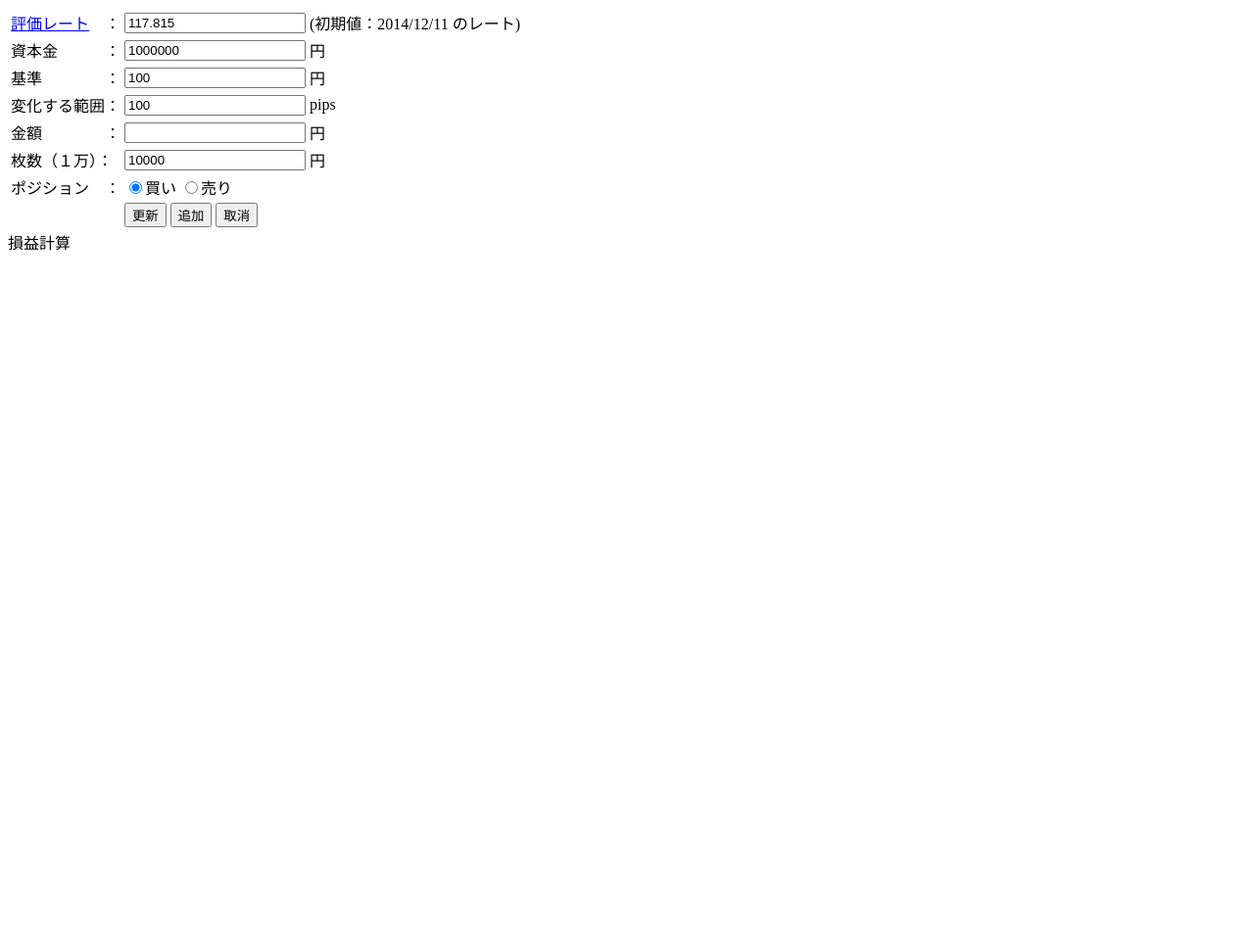
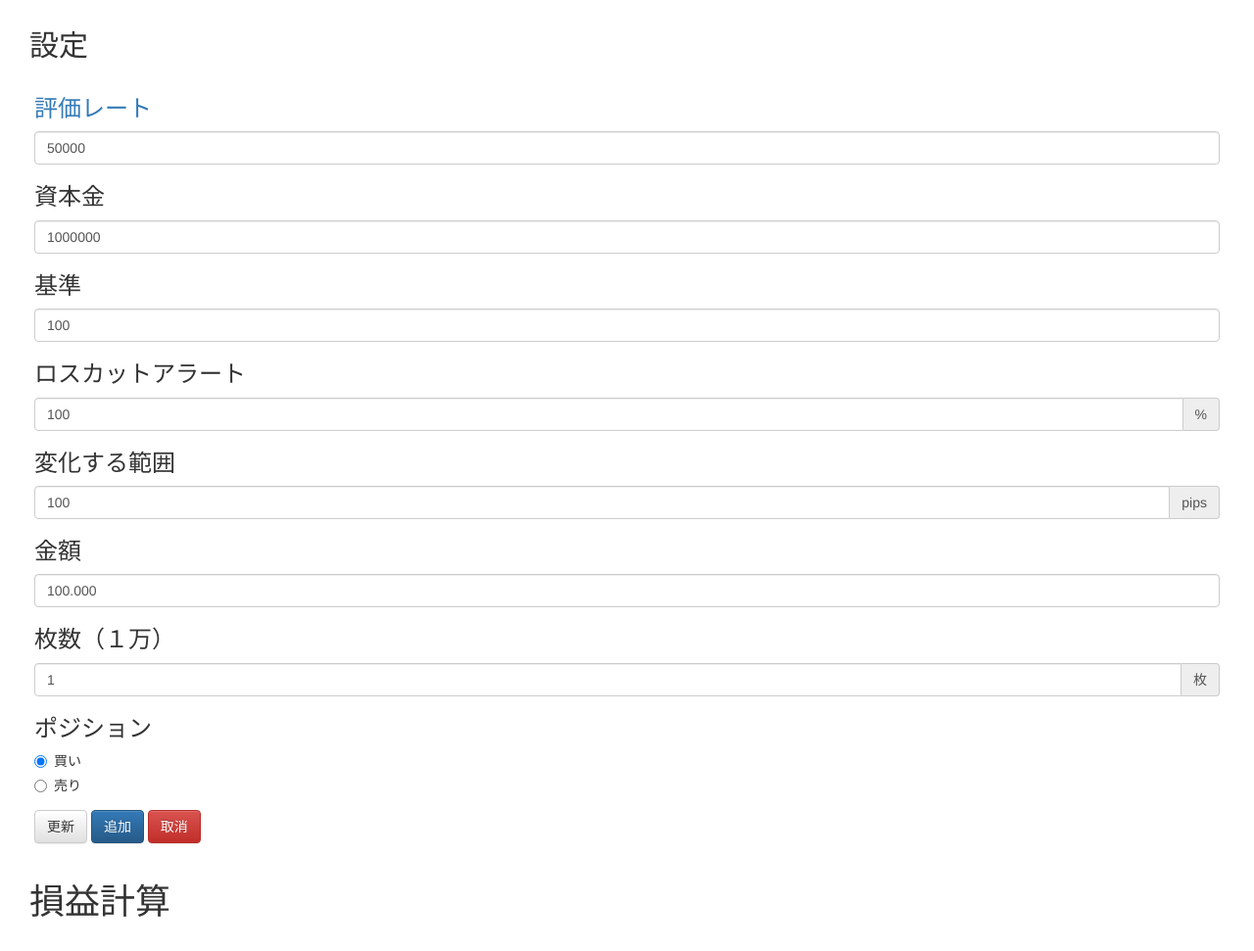
Before and after one commit to tanjo/fx-margin-rate-simulator, a plain HTML site: page index.html in a window 1280 px wide. Shown: the whole page at 98% size. Before the commit the page ends 800 px from the top, so only its background shows below. Drawn offline with nearby package versions, Linux system fonts and the light colour scheme.

Commit message:
整形中

```diff
--- /dev/null
+++ b/fx.css
@@ -0,0 +1,7 @@
+body {
+  margin: 30px;
+}
+
+.settings {
+  padding: 5px;
+}
--- a/fx.js
+++ b/fx.js
@@ -1,6 +1,8 @@
 var _positions = [];
 
-// 有効証拠金額 ÷ 必要証拠金 × 100 = 証拠金維持率
+/*
+ * 有効証拠金額 ÷ 必要証拠金 × 100 = 証拠金維持率
+ */
 function syokokinritsu(resource, need) {
   if (need != 0) {
     return resource / need * 100;
@@ -9,15 +11,20 @@ function syokokinritsu(resource, need) {
   }
 }
 
-// 算出式：（評価レート）× 10,000通貨 × 4% @ 25倍
+/*
+ * 算出式：（評価レート）× 10,000通貨 × 4% @ 25倍
+ */
 function need(hyoka_rate, tsuka) {
   return hyoka_rate * tsuka * 4 / 100
 }
 
+/*
+ * ポジションを追加
+ */
 function add() {
   var money = document.add_position.money.value;
   var position = document.add_position.position.value;
-  var maisu = document.add_position.maisu.value;
+  var maisu = document.add_position.maisu.value * 10000;
   if (money > 0) {
     var order = {
       "money" : money,
@@ -34,35 +41,40 @@ function show_list() {
   var resource = document.add_position.resource.value;
   var pip = 0.01;
   var pips = document.add_position.pips.value;
+  var alert = document.add_position.alert.value;
   var standard = document.add_position.standard.value;
   var standard_value = parseFloat(standard);
   var list = document.getElementById('list');
   list.innerHTML = '';
 
+  // テーブル本体
   var table = document.createElement('table');
-  table.border = "2";
-  table.cellspacing = "0";
-  table.cellpadding = "0";
+  table.className = "table";
 
   // ヘッダー
   var tr = table.insertRow(table.rows.length);
-  var td1 = tr.insertCell();
-  td1.innerHTML = '金額';
-  var td2 = tr.insertCell();
-  td2.innerHTML = '証拠金率';
+  var th1 = document.createElement( 'th' );
+  tr.appendChild(th1);
+  th1.innerHTML = '金額';
+  var th2 = document.createElement( 'th' );
+  tr.appendChild(th2);
+  th2.innerHTML = '証拠金率';
   for (i = 0; i < _positions.length; i++) {
-    var td = tr.insertCell();
+    var th = document.createElement( 'th' );
+    tr.appendChild(th);
     var order = _positions[i];
     if (order.position == "kai") {
-      td.innerHTML += "買";
+      th.innerHTML += "買";
+      th.className = "danger";
     } else if (order.position == "uri") {
-      td.innerHTML += "売";
+      th.innerHTML += "売";
+      th.className = "info";
     }
     if (order.maisu > 0) {
-      td.innerHTML += order.maisu;
+      th.innerHTML += order.maisu;
     }
     if (order.money > 0) {
-      td.innerHTML += "@" + order.money;
+      th.innerHTML += "@" + order.money;
     }
   }
 
@@ -89,11 +101,17 @@ function show_list() {
       td3.innerHTML += v;
       sum += default_need + v;
     }
-    td2.innerHTML += syokokinritsu(resource, sum) + "%";
+    var ritsu = syokokinritsu(resource, sum);
+    if (ritsu < alert) {
+      tr.className = "danger";
+    }
+    td2.innerHTML += ritsu + "%";
   }
 
   // ボディ(真ん中)
+  {
     var tr = table.insertRow(table.rows.length);
+    tr.className = "success";
     // 金額
     var kingaku = standard_value;
     var td1 = tr.insertCell();
@@ -113,7 +131,12 @@ function show_list() {
       td3.innerHTML += v;
       sum += default_need + v;
     }
-  td2.innerHTML += syokokinritsu(resource, sum) + "%";
+    var ritsu = syokokinritsu(resource, sum);
+    if (ritsu < alert) {
+      tr.className = "danger";
+    }
+    td2.innerHTML += ritsu + "%";
+  }
 
   // ボディ(+)
   for (i = 0; i < half_pips; i++) {
@@ -137,7 +160,11 @@ function show_list() {
       td3.innerHTML += v;
       sum += default_need + v;
     }
-    td2.innerHTML += syokokinritsu(resource, sum) + "%";
+    var ritsu = syokokinritsu(resource, sum);
+    if (ritsu < alert) {
+      tr.className = "danger";
+    }
+    td2.innerHTML += ritsu + "%";
   }
 
   list.appendChild(table);
--- a/index.html
+++ b/index.html
@@ -1,95 +1,78 @@
 <!DOCTYPE html>
 <html>
   <head>
+    <link rel="stylesheet" href="https://maxcdn.bootstrapcdn.com/bootstrap/3.3.5/css/bootstrap.min.css">
+    <link rel="stylesheet" href="https://maxcdn.bootstrapcdn.com/bootstrap/3.3.5/css/bootstrap-theme.min.css">
+    <link rel="stylesheet" href="fx.css">
+    <script src="https://ajax.googleapis.com/ajax/libs/jquery/1.11.3/jquery.min.js"></script>
+    <script src="https://maxcdn.bootstrapcdn.com/bootstrap/3.3.5/js/bootstrap.min.js"></script>
     <script type="text/javascript" src="fx.js"></script>
   </head>
   <body>
-    <form name="add_position">
-      <table>
-        <tr>
-          <td>
-            <a href="http://www.yjfx.jp/gaikaex/information/outline/">評価レート</a>　：
-          </td>
-          <td>
-            <input type="text" name="hyoka_rate" value="117.815">
-          </td>
-          <td>
-            (初期値：2014/12/11 のレート)
-          </td>
-        </tr>
-        <tr>
-          <td>
-            資本金　　　：
-          </td>
-          <td>
-            <input type="text" name="resource" value="1000000">
-          </td>
-          <td>
-            円
-          </td>
-        </tr>
-        <tr>
-          <td>
-            基準　　　　：
-          </td>
-          <td>
-            <input type="text" name="standard" value="100">
-          </td>
-          <td>
-            円
-          </td>
-        </tr>
-        <tr>
-          <td>
-            変化する範囲：
-          </td>
-          <td>
-            <input type="text" name="pips" value="100">
-          </td>
-          <td>
-            pips
-          </td>
-        </tr>
-        <tr>
-          <td>
-            金額　　　　：
-          </td>
-          <td>
-            <input type="text" name="money">
-          </td>
-          <td>
-            円
-          </td>
-        </tr>
-        <tr>
-          <td>
-            枚数（１万）：
-          </td>
-          <td>
-            <input type="text" name="maisu" value="10000">
-          </td>
-          <td>
-            円
-          </td>
-        </tr>
-        <tr>
-          <td>ポジション　：</td>
-          <td>
-            <input type="radio" name="position" value="kai" checked>買い
-            <input type="radio" name="position" value="uri" >売り
-          </td>
-        </tr>
-        <tr>
-          <td></td>
-          <td>
-            <input type="button" value="更新" onClick="show_list()">
-            <input type="button" value="追加" onClick="add()">
-            <input type="reset" value="取消" onClick="clear()">
-          </td>
-        </tr>
-      </table>
-    </form>
-    損益計算
+    <h2>設定</h2>
+    <div class="form-group settings">
+      <form name="add_position">
+        <div class="form-group">
+          <h3><a href="http://www.yjfx.jp/gaikaex/information/outline/" target="_blank">評価レート</a></h3>
+          <input type="text" class="form-control" value="50000" name="hyoka_rate">
+        </div>
+        <div class="form-group">
+          <h3>資本金</h3>
+          <input type="text" class="form-control" value="1000000" name="resource">
+        </div>
+        <div class="form-group">
+          <h3>基準</h3>
+          <input type="text" class="form-control" value="100" name="standard">
+        </div>
+        <div class="form-group">
+          <h3>ロスカットアラート</h3>
+          <div class="input-group">
+            <input type="text" class="form-control" value="100" name="alert">
+            <div class="input-group-addon">%</div>
+          </div>
+        </div>
+        <div class="form-group">
+          <h3>変化する範囲</h3>
+          <div class="input-group">
+            <input type="text" class="form-control" value="100" name="pips">
+            <div class="input-group-addon">pips</div>
+          </div>
+        </div>
+        <div class="form-group">
+          <h3>金額</h3>
+          <input type="text" class="form-control" value="100.000" name="money">
+        </div>
+        <div class="form-group">
+          <h3>枚数（１万）</h3>
+          <div class="input-group">
+            <input type="text" class="form-control" value="1" name="maisu">
+            <div class="input-group-addon">枚</div>
+          </div>
+        </div>
+        <div class="form-group">
+          <h3>ポジション</h3>
+          <div class="radio">
+            <label>
+              <input type="radio" name="position" value="kai" checked>
+              買い
+            </label>
+          </div>
+          <div class="radio">
+            <label>
+              <input type="radio" name="position" value="uri">
+              売り
+            </label>
+          </div>
+        </div>
+        <div class="form-group">
+          <input type="button" class="btn btn-default" value="更新" onClick="show_list()">
+          <input type="button" class="btn btn-primary" value="追加" onClick="add()">
+          <input type="reset" class="btn btn-danger" value="取消" onClick="clear()">
+        </div>
+      </form>
+    </div>
+
+    <h1>損益計算</h1>
     <div id="list">
     </div>
   </body>
```
Also changed, not shown: 1 other file. Lines whose indentation alone changed are shown as unchanged.
